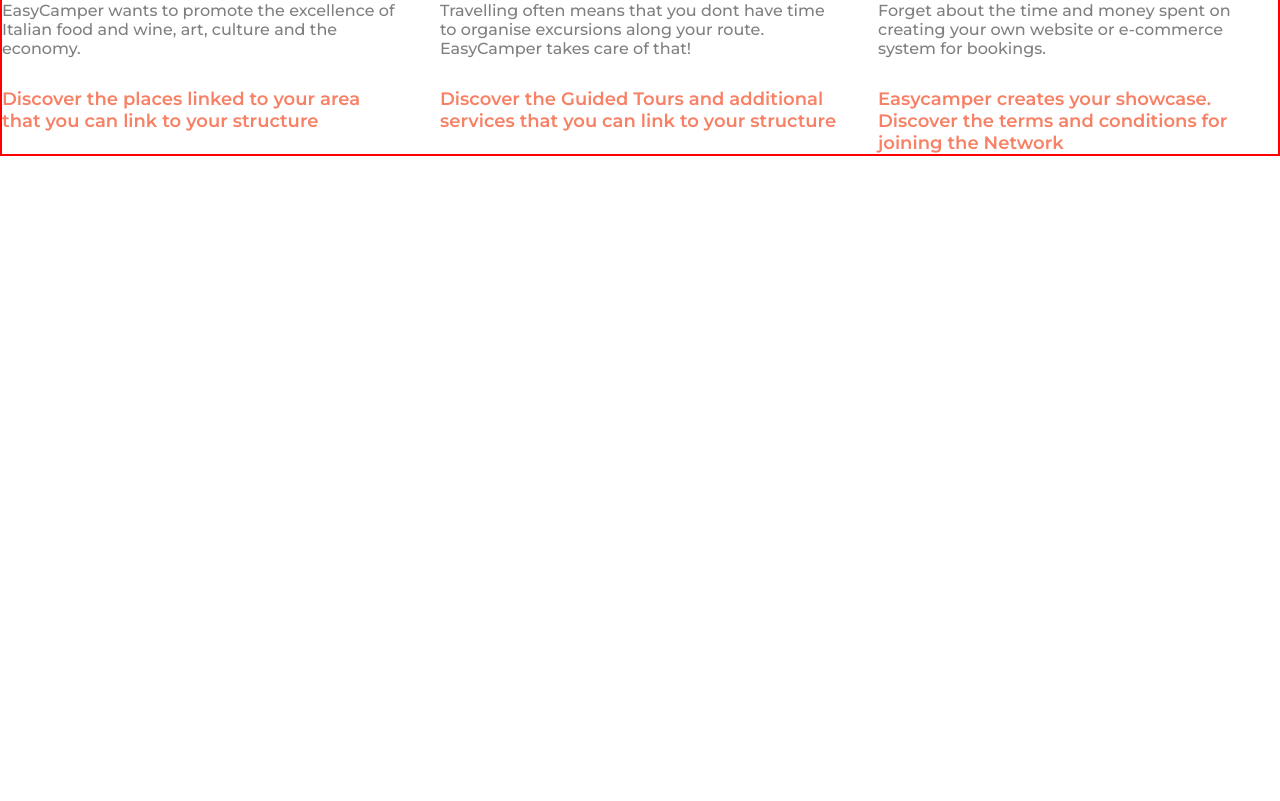
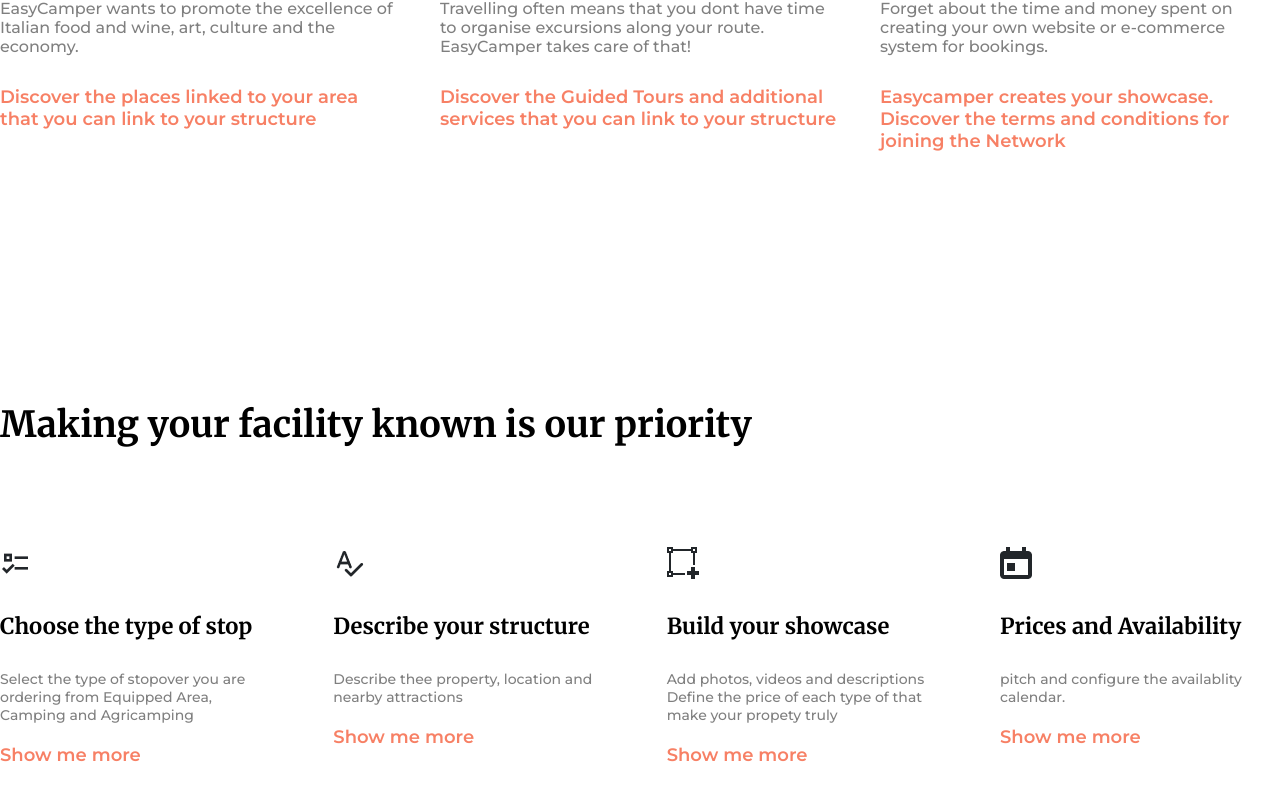
Before and after one commit to Yury-Odinson/Easy-Camper, a website built with Parcel: page src/index.html in a window 1280 px wide. Shown: the part 1395-2196 px from the top of the page. Built offline with nearby package versions, Linux system fonts and the light colour scheme.

Commit message:
feat: services

```diff
--- a/src/index.html
+++ b/src/index.html
@@ -33,25 +33,59 @@
     </div>
     <div class="about">
         <div class="about-cards">
-            <img src="./assets/img/1.png" alt="first image">
+            <img src="./assets/img/about_1.png" alt="first image">
             <p class="about-cards__title">Promoting your territory towards foreign tourists</p>
             <p class="about-cards__description">EasyCamper wants to promote the excellence of Italian food and wine, art, culture and the economy.</p>
             <p class="about-cards__tagline">Discover the places linked to your area that you can link to your structure</p>
         </div>
         <div class="about-cards">
-            <img src="./assets/img/2.png" alt="second image">
+            <img src="./assets/img/about_2.png" alt="second image">
             <p class="about-cards__title">Additional services designed for the needs of campers</p>
             <p class="about-cards__description">Travelling often means that you dont have time to organise excursions along your route. EasyCamper takes care of that!</p>
             <p class="about-cards__tagline">Discover the Guided Tours and additional services that you can link to your structure</p>
         </div>
         <div class="about-cards">
-            <img src="./assets/img/3.png" alt="third image">
+            <img src="./assets/img/about_3.png" alt="third image">
             <p class="about-cards__title">Free online showcase with promotion in Italy and abroad</p>
             <p class="about-cards__description">Forget about the time and money spent on creating your own website or e-commerce system for bookings.</p>
             <p class="about-cards__tagline">Easycamper creates your showcase. Discover the terms and conditions for joining the Network</p>
         </div>
     </div>
 
+    <div class="services">
+
+        <p class="services__title">Making your facility known is our priority</p>
+
+        <div class="services-wrapper">
+            <div class="services-cards">
+                <img class="services-cards__image" src="./assets/img/services_1.png" alt="choose">
+                <p class="services-cards__title">Choose the type of stop</p>
+                <p class="services-cards__description">Select the type of stopover you are ordering from Equipped Area, Camping and Agricamping</p>
+                <p class="services-cards__link">Show me more</p>
+            </div>
+            <div class="services-cards">
+                <img class="services-cards__image" src="./assets/img/services_2.png" alt="choose">
+                <p class="services-cards__title">Describe your structure</p>
+                <p class="services-cards__description">Describe thee property, location and nearby attractions</p>
+                <p class="services-cards__link">Show me more</p>
+            </div>
+            <div class="services-cards">
+                <img class="services-cards__image" src="./assets/img/services_3.png" alt="choose">
+                <p class="services-cards__title">Build your showcase</p>
+                <p class="services-cards__description">Add photos, videos and descriptions Define the price of each type of that make your propety truly</p>
+                <p class="services-cards__link">Show me more</p>
+            </div>
+            <div class="services-cards">
+                <img class="services-cards__image" src="./assets/img/services_4.png" alt="choose">
+                <p class="services-cards__title">Prices and Availability</p>
+                <p class="services-cards__description">pitch and configure the availablity calendar.</p>
+                <p class="services-cards__link">Show me more</p>
+            </div>
+        </div>
+
+
+
+    </div>
 
 
 
--- a/src/styles/styles.scss
+++ b/src/styles/styles.scss
@@ -55,6 +55,7 @@
 
     &-title {
         padding: 98px 136px 0 64px;
+        font-family: 'Merriweather', serif;
         font-size: 3.9rem;
         font-weight: 600;
     }
@@ -67,7 +68,7 @@
         padding: 29px 136px 0 64px;
         font-family: 'Montserrat', sans-serif;
         font-size: 2rem;
-        color: rgb(95, 95, 95);
+        color: rgba(0, 0, 0, 0.5);
     }
 
     &-button {
@@ -91,7 +92,7 @@
 
     display: flex;
     justify-content: space-between;
-    border: 2px solid red;
+    // border: 2px solid red;
 
     &-cards {
         margin: 400px 0 0;
@@ -119,7 +120,55 @@
 
 }
 
+.services {
 
+    // display: flex;
+
+    &__title {
+        padding: 250px 0 0;
+        font-family: 'Merriweather', serif;
+        font-size: 3.6rem;
+        font-weight: 600;
+    }
+
+    &-wrapper {
+        display: flex;
+        justify-content: space-between;
+    }
+
+    &-cards {
+            // border: 2px solid red;
+        max-width: 280px;
+    }
+
+    &-cards__image {
+        padding: 100px 0 0;
+    }
+
+    &-cards__title {
+        padding: 30px 0 ;
+        font-family: 'Merriweather', serif;
+        font-size: 2.2rem;
+        font-weight: 700;
+    }
+
+    &-cards__description {
+        font-family: 'Montserrat', sans-serif;
+        font-size: 1.4rem;
+        color: rgba(0, 0, 0, 0.5);
+    }
+
+    &-cards__link {
+        padding: 20px 0;
+        font-family: 'Montserrat', sans-serif;
+        font-size: 1.8rem;
+        font-weight: 600;
+        color: #F78065;
+    }
+
+
+
+}
 
 
 
```
Also changed, not shown: src/assets/img/about_1.png (renamed from src/assets/img/1.png), src/assets/img/about_2.png (renamed from src/assets/img/2.png), src/assets/img/about_3.png (renamed from src/assets/img/3.png), src/assets/img/services_1.png (added), src/assets/img/services_2.png (added), src/assets/img/services_3.png (added), src/assets/img/services_4.png (added).
